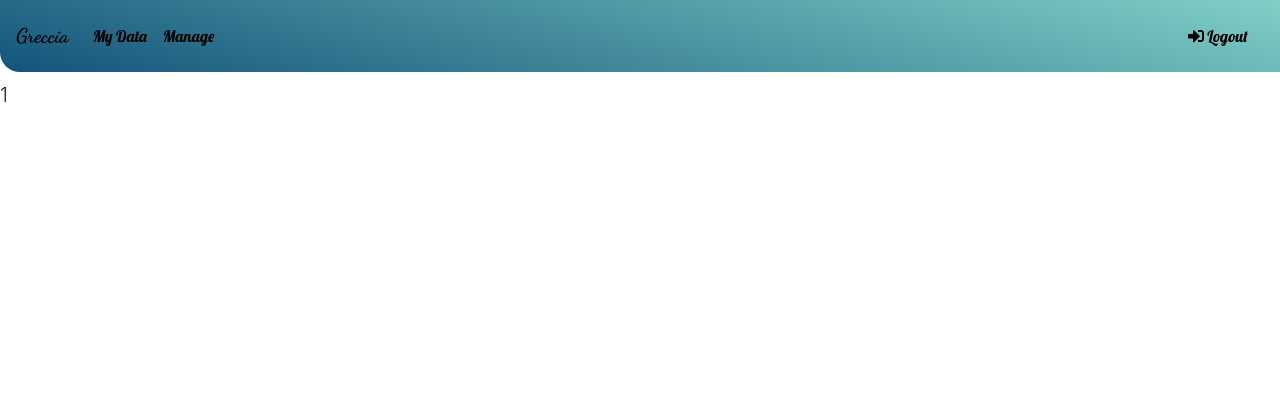
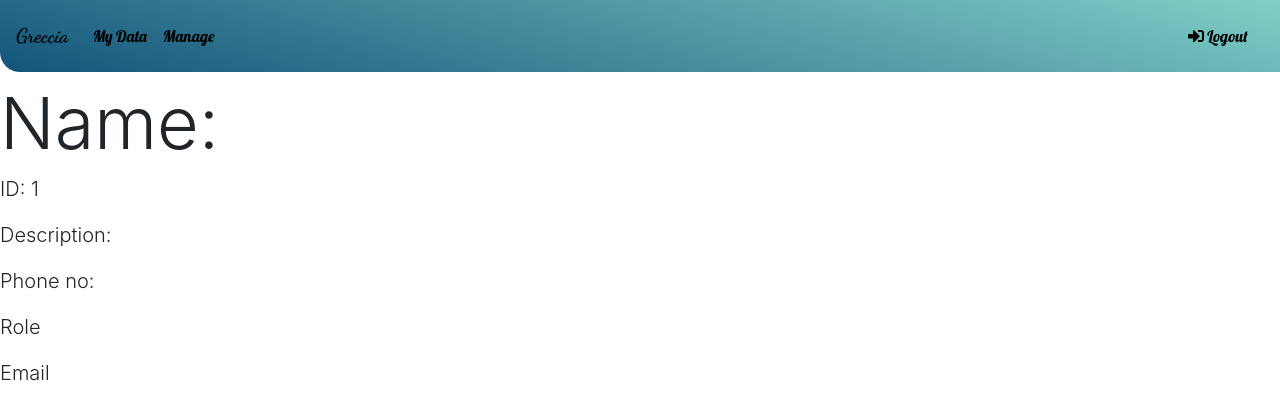
Before and after one commit to Gled-18/NewHotel, a PHP site: page /NewHotel/users/showInfo in a window 1280 px wide. Shown: the top 420 px of the page. Run offline with PHP 8.4, Linux system fonts and the light colour scheme; the visitor is signed in with stand-in values (Sample User, id 1); data that the repository does not hold is empty; some libraries are stand-ins or nearby versions.

Commit message:
commit on master

```diff
--- a/app/controllers/Users.php
+++ b/app/controllers/Users.php
@@ -80,13 +80,13 @@ class Users extends Controller
         $_SESSION['user_name'] = $user->Name;
         $_SESSION['user_role'] = $user->Role;
         if ($_SESSION['user_role'] == 'ht_manager') {
-            redirect('users/ht_manager');
+            redirect('users/manage');
         }
         else if($_SESSION['user_role'] == 'receptionist') {
             redirect ('users/receptionist');
         }
         else if($_SESSION['user_role'] == 'rs_manager') {
-            redirect ('users/rs_manager');
+            redirect ('users/manage_rs_manager');
         }else if($_SESSION['user_role'] == 'waiter') {
             redirect ('users/manageWaiters');
         }
--- a/app/views/users/showInfo.php
+++ b/app/views/users/showInfo.php
@@ -1,11 +1,11 @@
 <?php #require APPROOT . '/views/inc/header.php'; ?>
 <?php require APPROOT .'/views/inc/navbar.php'; ?>
 
-        <h1 class="display-3"><?php echo $data['name']; ?></h1>
-        <p class="lead"><?php echo $data['id']; ?></p>
-        <p class="lead"><?php echo $data['description']; ?></p>
-        <p class="lead"><?php echo $data['PhoneNo']; ?></p>
-        <p class="lead"><?php echo $data['Role']; ?></p>
-        <p class="lead"><?php echo $data['Email']; ?></p>
+        <h1 class="display-3"><?php echo "Name: " . $data['name']; ?></h1>
+        <p class="lead"><?php echo "ID: " .  $data['id']; ?></p>
+        <p class="lead"><?php echo "Description: " .$data['description']; ?></p>
+        <p class="lead"><?php echo "Phone no: " .$data['PhoneNo']; ?></p>
+        <p class="lead"><?php echo "Role " . $data['Role']; ?></p>
+        <p class="lead"><?php echo "Email " . $data['Email']; ?></p>
 
     <?php require APPROOT . '/views/inc/footer.php'; ?>
```
